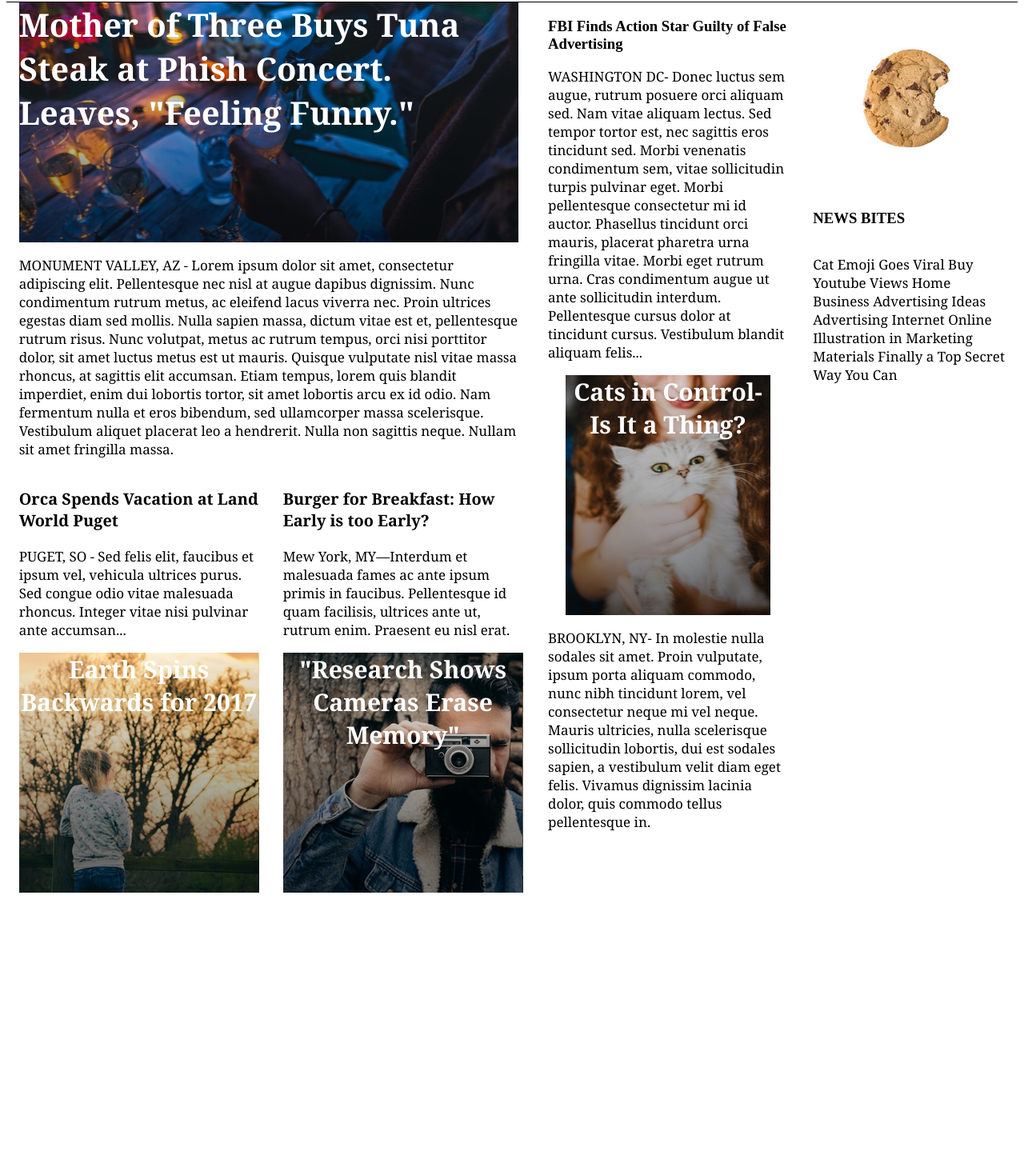
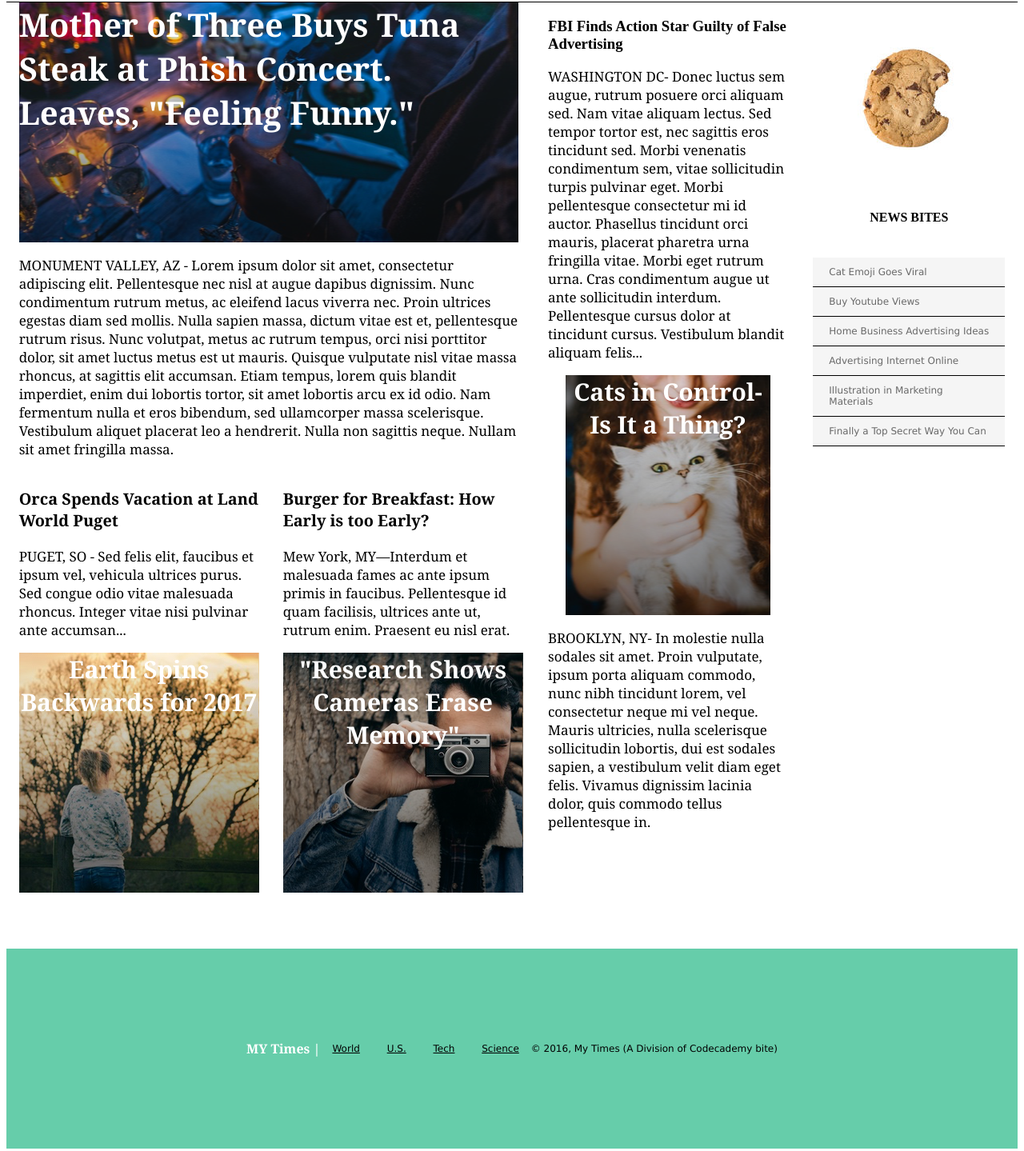
Before and after one commit to sgwrogers/mytimes, a plain HTML site: page index.html in a window 1280 px wide. Shown: the part 86-1525 px from the top of the page at 80% size. Before the commit the page ends 1210 px from the top, so only its background shows below. Drawn offline with Linux system fonts and the light colour scheme.

Commit message:
almost finished mytimes

```diff
--- a/index.html
+++ b/index.html
@@ -73,11 +73,33 @@
 
       <!--Small Column -->
       <div class="small column">
-        <img src="./resources/images/cookie.png" alt="cookie" />
-        <h3>NEWS BITES</h3>
-        <p>Cat Emoji Goes Viral Buy Youtube Views Home Business Advertising Ideas Advertising Internet Online Illustration in Marketing Materials Finally a Top Secret Way You Can</p>
+        <div class="cookie">
+          <img src="./resources/images/cookie.png" alt="cookie" />
+        </div>
+
+        <div class="newsbites">
+          <h3>NEWS BITES</h3>
+            <span class="bites">Cat Emoji Goes Viral</span>
+            <span class="bites">Buy Youtube Views</span>
+            <span class="bites">Home Business Advertising Ideas</span>
+            <span class="bites">Advertising Internet Online</span>
+            <span class="bites">Illustration in Marketing Materials</span>
+            <span class="bites">Finally a Top Secret Way You Can</span>
+          </div>
+        </div>
       </div>
 
-    </div>
+      <div class="footer">
+        <div class="copylinks">
+          <h4>MY Times  |</h4>
+          <span="footlink"><a href="#">World</a>
+          <span="footlink"><a href="#">U.S.</a>
+          <span="footlink"><a href="#">Tech</a>
+          <span="footlink"><a href="#">Science</a>
+        </div>
+        <div class="copyright">
+          <p>&copy; 2016, My Times (A Division of Codecademy bite)</p>
+        </div>
+      </div>
   </body>
 </html>
--- a/resources/css/style.css
+++ b/resources/css/style.css
@@ -35,6 +35,7 @@ nav span a {
 .main {
   display: flex;
   justify-content: space-around;
+  margin-bottom: 70px;
 }
 
 .main p {
@@ -68,6 +69,7 @@ nav span a {
   display: flex;
   justify-content: space-between;
 }
+
 
 .orca {
   width: 300px;
@@ -127,3 +129,54 @@ nav span a {
   flex-direction: column;
   width: 240px;
 }
+
+.newsbites h3 {
+  font-size: 16px;
+  font-weight: bold;
+  text-align: center;
+  margin-bottom: 41px;
+}
+
+.newsbites .bites {
+  background-color: WhiteSmoke;
+  border-bottom: 1px solid black;
+  color: DimGray;
+  display: block;
+  font-family: Verdana;
+  font-size: 12px;
+  margin: 0;
+  padding: 11px 20px;
+}
+
+.footer {
+  display: flex;
+  justify-content: center;
+  align-items: center;
+  background-color: MediumAquamarine;
+  height: 250px;
+  margin: auto;
+  font-family: Verdana;
+  font-size: 12px;
+  width: 100%;
+}
+
+.copylinks {
+  display: flex;
+  align-items: center;
+}
+
+.footer h4 {
+  font-family: Georgia;
+  font-size: 16px;
+  font-weight: bold;
+  color: white;
+}
+
+.footer a {
+  color: black;
+  padding: 15px;
+}
+
+.copyright {
+  display: block;
+}
```
